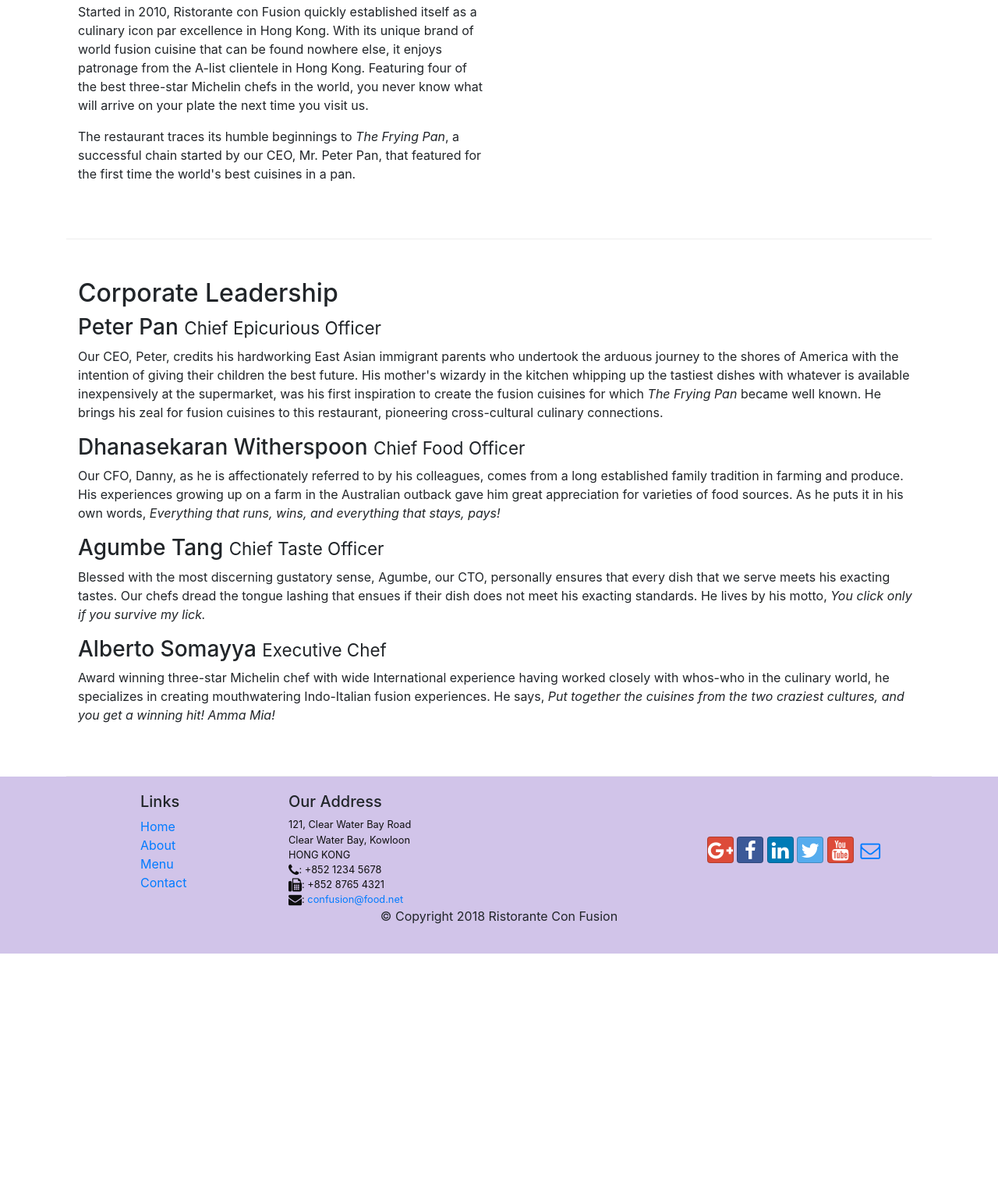
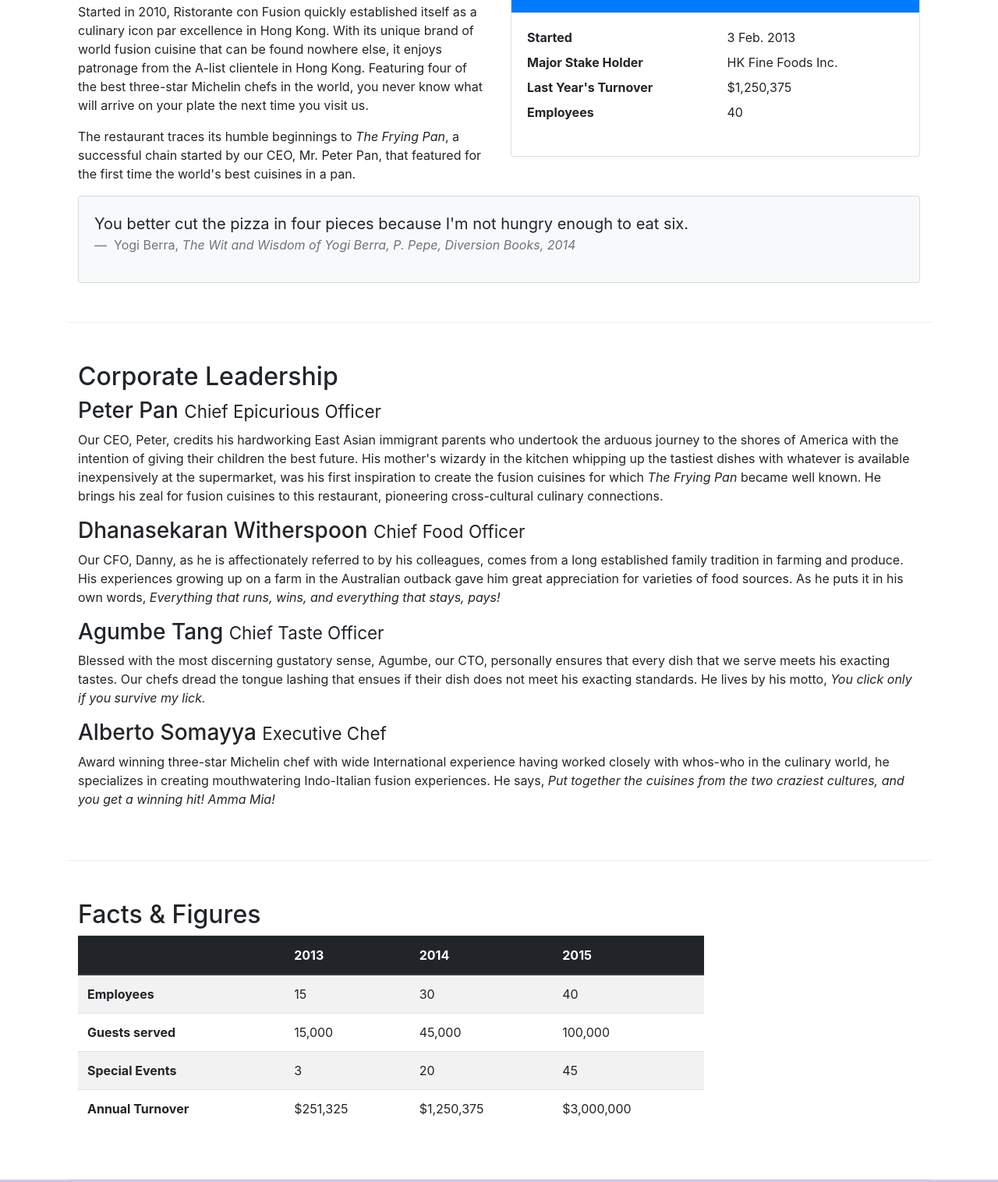
Before and after one commit to LuigiBot/conFusion, a website: page aboutus.html in a window 1280 px wide. Shown: the part 558-2074 px from the top of the page at 78% size. Before the commit the page ends 1781 px from the top, so only its background shows below. Drawn offline with nearby package versions, Linux system fonts and the light colour scheme.

Commit message:
Tables and Cards

```diff
--- a/aboutus.html
+++ b/aboutus.html
@@ -71,12 +71,41 @@
         </div>
 
         <div class="row row-content">
-            <div class="col-12 col-sm-6">
+            <div class="col-sm-6">
                 <h2>Our History</h2>
                 <p>Started in 2010, Ristorante con Fusion quickly established itself as a culinary icon par excellence in Hong Kong. With its unique brand of world fusion cuisine that can be found nowhere else, it enjoys patronage from the A-list clientele in Hong Kong.  Featuring four of the best three-star Michelin chefs in the world, you never know what will arrive on your plate the next time you visit us.</p>
                 <p>The restaurant traces its humble beginnings to <em>The Frying Pan</em>, a successful chain started by our CEO, Mr. Peter Pan, that featured for the first time the world's best cuisines in a pan.</p>
             </div>
-            <div class="col-12 col-sm">
+            <div class="col-sm">
+                <div class="card">
+                    <h3 class="card-header bg-primary text-white">Facts At a Glance</h3>
+                    <div class="card-body">
+                        <dl class="row">
+                            <dt class="col-6">Started</dt>
+                            <dd class="col-6">3 Feb. 2013</dd>
+                            <dt class="col-6">Major Stake Holder</dt>
+                            <dd class="col-6">HK Fine Foods Inc.</dd>
+                            <dt class="col-6">Last Year's Turnover</dt>
+                            <dd class="col-6">$1,250,375</dd>
+                            <dt class="col-6">Employees</dt>
+                            <dd class="col-6">40</dd>
+                        </dl>
+                    </div>
+                </div>
+            </div>
+            <div class="col-12">
+                <div class="card card-body bg-light">
+                    <blockquote class="blockquote">
+                        <p class="mb-0">You better cut the pizza in four pieces because
+                            I'm not hungry enough to eat six.</p>
+                        <footer class="blockquote-footer">
+                            Yogi Berra,
+                            <cite title="Source Title">
+                                The Wit and Wisdom of Yogi Berra, P. Pepe, Diversion Books, 2014
+                            </cite>
+                        </footer>
+                    </blockquote>
+                </div>
             </div>
         </div>
 
@@ -93,6 +122,51 @@
                 <h3>Alberto Somayya <small>Executive Chef</small></h3>
                 <p class="d-none d-sm-block">Award winning three-star Michelin chef with wide International experience having worked closely with whos-who in the culinary world, he specializes in creating mouthwatering Indo-Italian fusion experiences. He says, <em>Put together the cuisines from the two craziest cultures, and you get a winning hit! Amma Mia!</em></p>
             </div>
+       </div>
+
+       <div class="row row-content">
+           <div class="col-12 col-sm-9">
+               <h2>Facts &amp; Figures</h2>
+               <div class="table-responsive">
+                   <table class="table table-striped">
+                       <thead class="thead-dark">
+                           <tr>
+                               <th>&nbsp;</th>
+                               <th>2013</th>
+                               <th>2014</th>
+                               <th>2015</th>
+                           </tr>
+                       </thead>
+                       <tbody>
+                           <tr>
+                               <th>Employees</th>
+                               <td>15</td>
+                               <td>30</td>
+                               <td>40</td>
+                           </tr>
+                           <tr>
+                               <th>Guests served</th>
+                               <td>15,000</td>
+                               <td>45,000</td>
+                               <td>100,000</td>
+                           </tr>
+                           <tr>
+                               <th>Special Events</th>
+                               <td>3</td>
+                               <td>20</td>
+                               <td>45</td>
+                           </tr>
+                           <tr>
+                               <th>Annual Turnover</th>
+                               <td>$251,325</td>
+                               <td>$1,250,375</td>
+                               <td>$3,000,000</td>
+                           </tr>
+                       </tbody>
+                   </table>
+               </div>
+           </div>
+           <div class="col-12 col-sm-3"></div>
        </div>
 
     </div>
```
